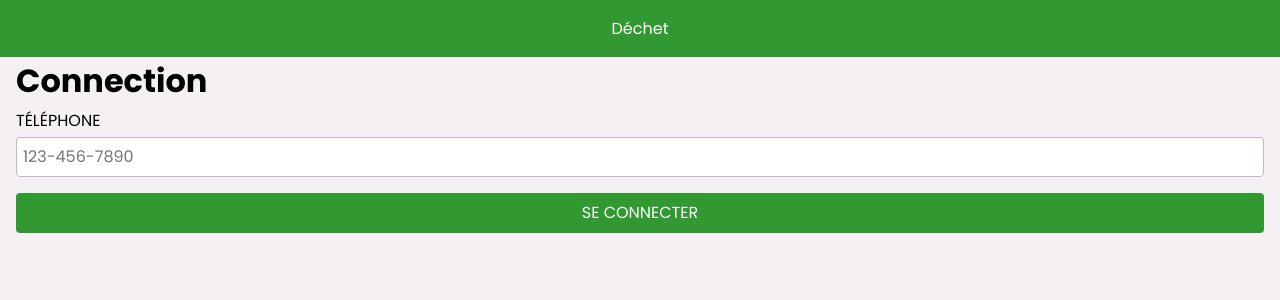
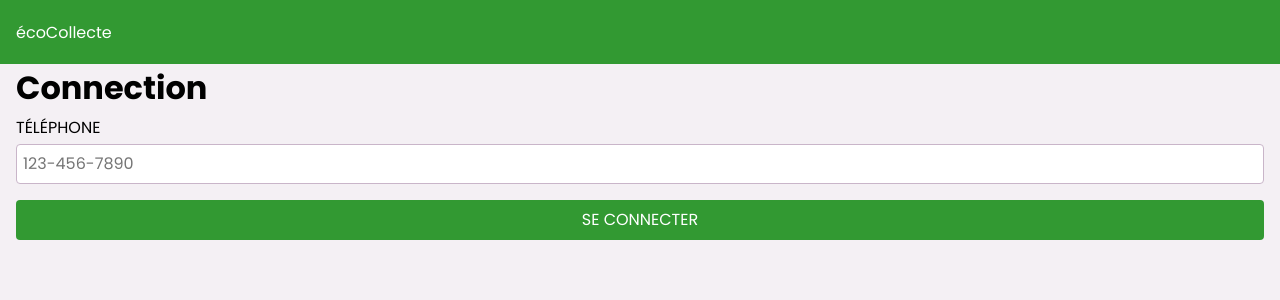
Before and after one commit to nico14916/waste-alpha, a Vue app in the folder app/: page /connect in a window 1280 px wide. Shown: the top 300 px of the page. Built offline with nearby package versions, Linux system fonts and the light colour scheme; no server answers.

Commit message:
add menu

```diff
--- a/app/src/components/Header.vue
+++ b/app/src/components/Header.vue
@@ -1,6 +1,9 @@
 <template>
   <header>
-      Déchet
+      <h1>écoCollecte</h1>
+      <router-link :to="{name:'Info'}" v-if="$store.getters.status == 'verified'">
+        <img class="usericon" src="@/assets/waste-icon/icons8-user-folder-100.png"/>
+      </router-link>
   </header>
 </template>
 
@@ -16,13 +19,25 @@ export default {
 
 header {
   background-color: $primary;
-}
-
-header {
-  text-align: center;
-  padding: 1rem;
+  display: inline-flex;
+  //text-align: center;
+  //padding: 1rem;
   text-decoration: none;
   color: white;
+  width: 100%;
+  height: 4rem;
+  align-items: center;
+}
+h1{
+  padding: 0 1rem;
   display: block;
+  font-weight: normal;
+  font-size: 1rem;
+  flex: 1 1;
+}
+.usericon{
+  display: block;
+  height: 2rem;
+  padding: 0 1rem;
 }
 </style>
--- a/app/src/views/Home.vue
+++ b/app/src/views/Home.vue
@@ -45,8 +45,7 @@ export default {
           image: "icons8-toxic-material-100",
           name: "peinture et matiere dangeureuse",
           path: "Form",
-        },
-        { id: 6, image: "icons8-user-folder-100", name: "user", path: "Info" },
+        }
       ],
     };
   },
```
